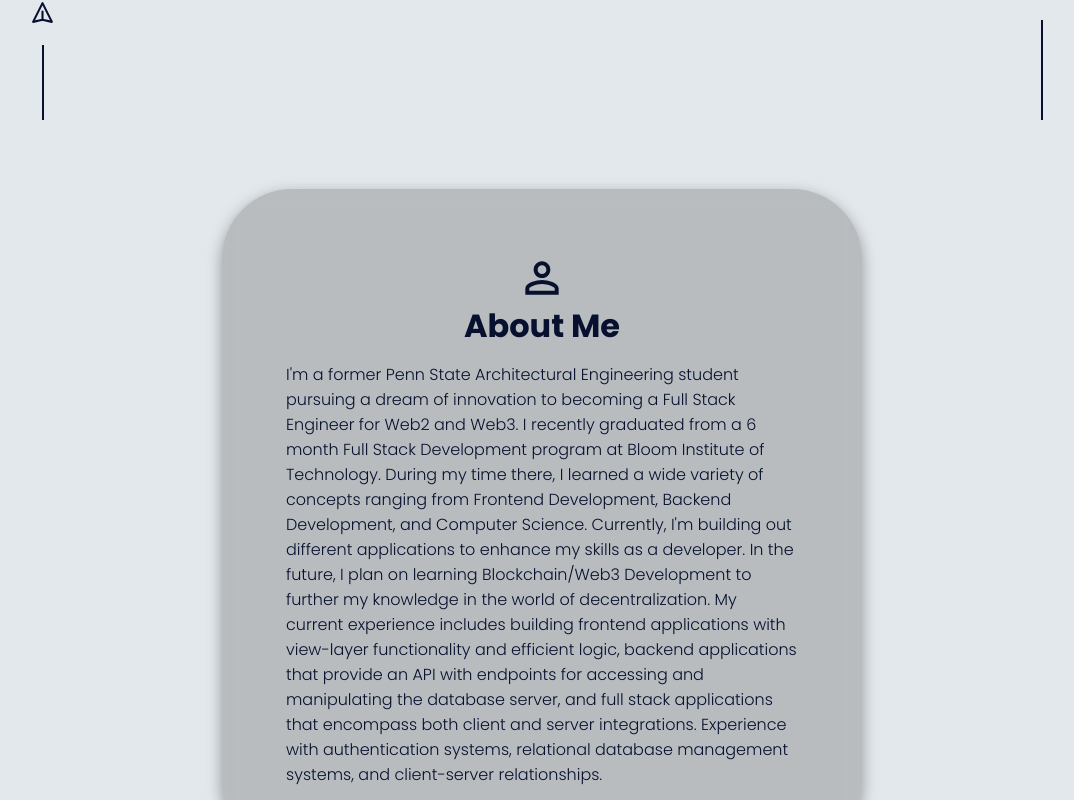
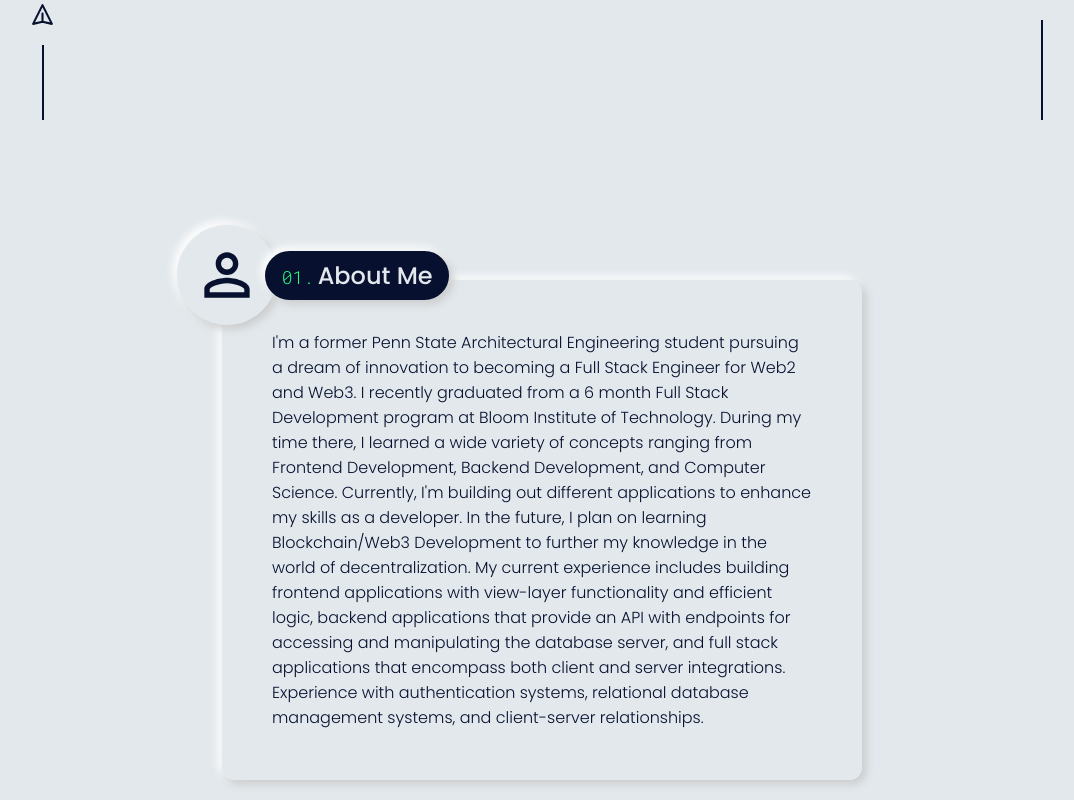
Before and after one commit to joseph-fantuzzi/portfolio-website, a Next.js app: page / in a window 1280 px wide. Shown: the part 680-1480 px from the top of the page, without its empty margins (98-1172 px from the left). Built offline with nearby package versions, Linux system fonts and the light colour scheme.

Commit message:
redesigned the about component

```diff
--- a/components/About.js
+++ b/components/About.js
@@ -1,14 +1,16 @@
 import styles from "../styles/About.module.css";
 import { MdOutlinePersonOutline } from "react-icons/md";
 
-const About = () => {
+const About = ({ dark }) => {
   return (
     <div id="about" className={styles.aboutcontainer}>
-      <div className={styles.about}>
-        <div className={styles.intro}>
-          <MdOutlinePersonOutline size={50} />
-          <h1 className={styles.title}>About Me</h1>
-        </div>
+      <div className={styles.intro}>
+        <MdOutlinePersonOutline size={50} className={dark ? styles.icondark : styles.iconlight} />
+        <h1 className={dark ? styles.titledark : styles.titlelight}>
+          <span className={styles.number}>01.</span>About Me
+        </h1>
+      </div>
+      <div className={dark ? styles.textcontainerdark : styles.textcontainerlight}>
         <p className={styles.text}>
           I&apos;m a former Penn State Architectural Engineering student pursuing a dream of
           innovation to becoming a Full Stack Engineer for Web2 and Web3. I recently graduated from
--- a/pages/index.js
+++ b/pages/index.js
@@ -37,7 +37,7 @@ export default function Home() {
       <Navbar setMobileNav={setMobileNav} />
       <MobileNav mobileNav={mobileNav} setMobileNav={setMobileNav} dark={dark} setDark={setDark} />
       <Main dark={dark} setDark={setDark} />
-      <About />
+      <About dark={dark} />
       <Skills />
       <Work />
       <Contact />
--- a/styles/About.module.css
+++ b/styles/About.module.css
@@ -1,45 +1,140 @@
+@import url("https://fonts.googleapis.com/css2?family=Poppins:wght@200;300;500;700;900&display=swap");
+@import url("https://fonts.googleapis.com/css2?family=Roboto+Mono:wght@300&display=swap");
+
 .aboutcontainer {
   min-height: 100vh;
-}
-
-.about {
-  width: 85%;
+  width: 90%;
   margin: 0 auto;
-  padding-top: 2em;
-  z-index: 2;
-}
-
-.intro {
-  text-align: center;
-}
-
-.title {
-  font-weight: 700;
-  font-size: 2em;
-  line-height: 1em;
+  padding-bottom: 5em;
+  display: flex;
+  flex-direction: column;
+  justify-content: center;
+  align-items: flex-start;
+  position: relative;
 }
 
 .text {
-  margin-top: 1.25em;
   font-weight: 300;
-  font-size: 0.9em;
+  font-size: 0.8em;
+}
+
+.textcontainerlight,
+.textcontainerdark {
+  max-width: 700px;
+  border-radius: 13px;
+}
+
+.iconlight,
+.icondark {
+  display: none;
+  width: 50px;
+  height: 50px;
+  padding: 1em;
+  border-radius: 50%;
+}
+
+.iconlight {
+  background-color: #e2e8ec;
+  box-shadow: 4px 4px 8px #cbcbcb, -4px -4px 8px #ffffff;
+}
+
+.icondark {
+  background-color: #24ff7c;
+  color: #07112f;
+}
+
+.titledark,
+.titlelight {
+  border-radius: 50px;
+  font-weight: 500;
+  font-size: 1.25em;
+  z-index: 1;
+  margin: 1em 0;
+}
+
+.titlelight::after {
+  content: "";
+  position: relative;
+  top: 0;
+  left: 0;
+  width: 100px;
+  height: 2px;
+  color: #07112f;
+}
+
+.number {
+  font-family: "Roboto Mono", monospace;
+  font-weight: 300;
+  font-size: 0.75em;
+  margin-right: 0.5em;
+  color: #24ff7c;
+  background-color: #07112f;
+  border-radius: 13px;
+  padding: 0.3em 0.5em;
+}
+
+@media (min-width: 600px) {
+  .aboutcontainer {
+    width: 80%;
+  }
+
+  .textcontainerlight {
+    box-shadow: 4px 4px 8px #cbcbcb, -4px -4px 8px #ffffff;
+  }
+
+  .textcontainerdark,
+  .textcontainerlight {
+    border: 2px solid #e2e8ec;
+    padding: 3em;
+  }
+
+  .icondark,
+  .iconlight {
+    display: block;
+    height: 100px;
+    width: 100px;
+    position: relative;
+    top: 45px;
+    left: -45px;
+  }
+
+  .titledark,
+  .titlelight {
+    color: #e2e8ec;
+    position: relative;
+    top: 20px;
+    right: 20%;
+    font-size: 1.5em;
+    background-color: #07112f;
+    padding: 0.2em 0.6em;
+    margin: 0;
+  }
+
+  .titlelight {
+    border: 2px solid #07112f;
+    box-shadow: 4px 4px 8px #cbcbcb, -4px -4px 8px #ffffff;
+  }
+
+  .titledark {
+    border: 2px solid #e2e8ec;
+  }
+
+  .intro {
+    display: flex;
+    justify-content: center;
+    align-items: flex-end;
+  }
+
+  .number {
+    background-color: none;
+    padding: 0;
+    margin-right: 0.2em;
+  }
 }
 
 @media (min-width: 800px) {
   .aboutcontainer {
-    display: flex;
-    justify-content: center;
-    align-items: center;
-  }
-
-  .about {
     width: 50%;
-    background-color: rgba(90, 90, 90, 0.31);
-    backdrop-filter: blur(10px);
-    -webkit-backdrop-filter: blur(10px);
-    box-shadow: rgba(0, 0, 0, 0.35) 0px 5px 15px;
-    border-radius: 70px;
-    padding: 4em;
   }
 
   .text {
--- a/styles/Main.module.css
+++ b/styles/Main.module.css
@@ -216,7 +216,7 @@
   }
 }
 
-@media (min-width: 320px) {
+@media (min-width: 330px) {
   .name {
     font-size: 2.2em;
   }
--- a/styles/MobileNav.module.css
+++ b/styles/MobileNav.module.css
@@ -1,3 +1,4 @@
+@import url("https://fonts.googleapis.com/css2?family=Poppins:wght@200;300;500;700;900&display=swap");
 @import url("https://fonts.googleapis.com/css2?family=Roboto+Mono:wght@300&display=swap");
 
 .mobilenav {
@@ -92,7 +93,7 @@
   margin: 1.5em 0;
   text-decoration: none;
   font-weight: 500;
-  font-size: 1.1rem;
+  font-size: 1rem;
   transition: all 0.3s ease;
 }
 
--- a/styles/Navbar.module.css
+++ b/styles/Navbar.module.css
@@ -1,3 +1,4 @@
+@import url("https://fonts.googleapis.com/css2?family=Poppins:wght@200;300;500;700;900&display=swap");
 @import url("https://fonts.googleapis.com/css2?family=Roboto+Mono:wght@300&display=swap");
 
 .container {
--- a/styles/Navigation.module.css
+++ b/styles/Navigation.module.css
@@ -13,13 +13,13 @@
 }
 
 .iconlight {
-  padding: 0.3em 0;
+  padding: 0.2em 0;
   color: #07112f;
   transition: all 0.3s ease;
 }
 
 .icondark {
-  padding: 0.3em 0;
+  padding: 0.2em 0;
   color: #e2e8ec;
   transition: all 0.3s ease;
 }
--- a/styles/globals.css
+++ b/styles/globals.css
@@ -125,6 +125,7 @@ table {
 /*Start of my CSS implementation*/
 
 @import url("https://fonts.googleapis.com/css2?family=Poppins:wght@200;300;500;700;900&display=swap");
+@import url("https://fonts.googleapis.com/css2?family=Roboto+Mono:wght@300&display=swap");
 
 * {
   margin: 0;
```
